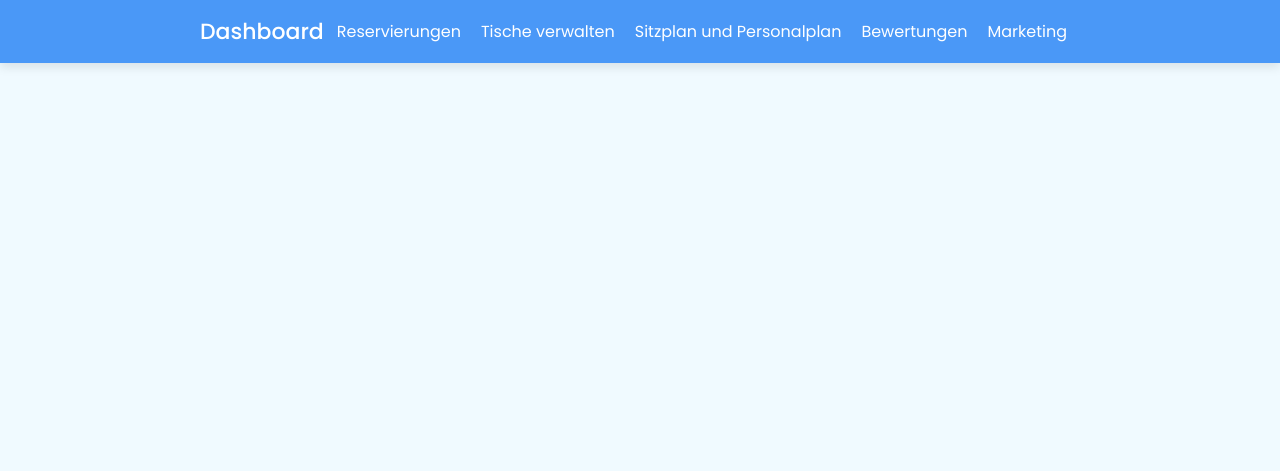
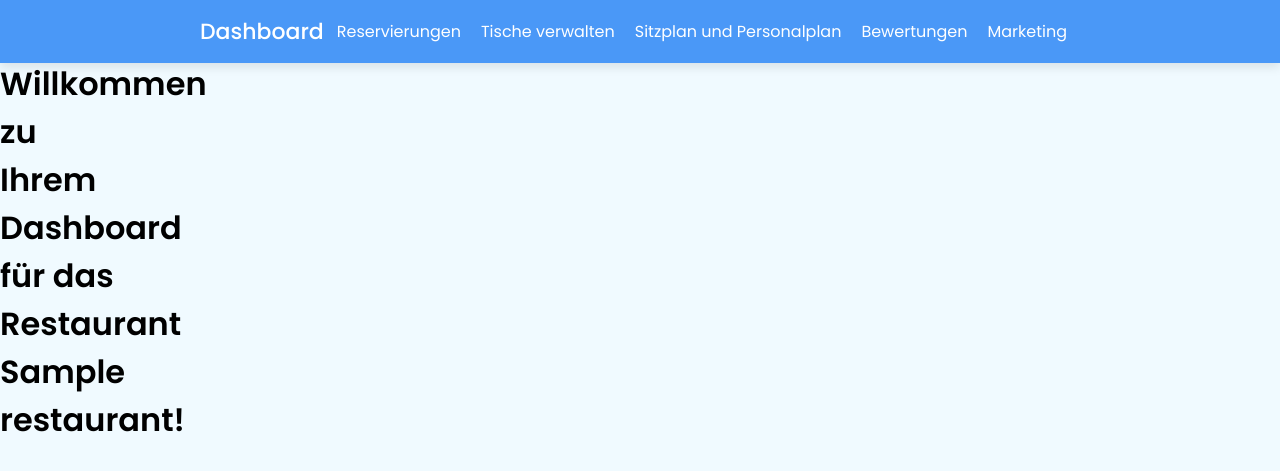
Before and after one commit to marten229/HomepageDashboardSystem, a Django app: template templates/dashboard_detail.html in a window 1280 px wide. Shown: the top 471 px of the page. Run offline with Django 3.2, Linux system fonts and the light colour scheme; the template is opened without the code that fills it: most values are stand-ins (such as "Sample title", 1, 10 or a date in 2020).

Commit message:
Willkommensnachticht hinzugefügt

```diff
--- a/templates/dashboard_detail.html
+++ b/templates/dashboard_detail.html
@@ -3,4 +3,5 @@
 {% block title %}Detail Dashboard{% endblock %}
 
 {% block content %}
+    <h1>Willkommen zu Ihrem Dashboard für das Restaurant {{ restaurant.name }}!</h1>
 {% endblock %}
```
